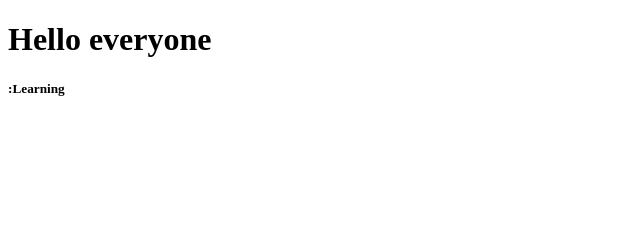
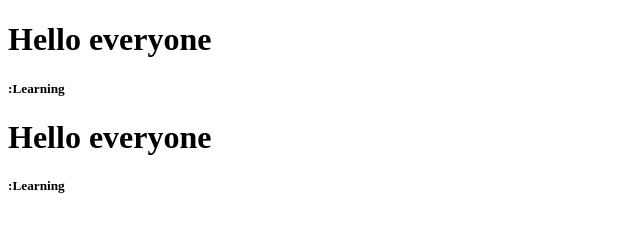
Before and after one commit to hemant069/checking, a plain HTML site: page index.html in a window 1280 px wide. Shown: the whole page, without its empty margins (0-640 px from the left). Drawn offline with Linux system fonts and the light colour scheme.

Commit message:
Learning

```diff
--- a/index.html
+++ b/index.html
@@ -9,5 +9,8 @@
 <body>
     <h1>Hello everyone</h1>
     <H5>:Learning</H5>
+
+    <h1>Hello everyone</h1>
+    <H5>:Learning</H5>
 </body>
 </html>
```
